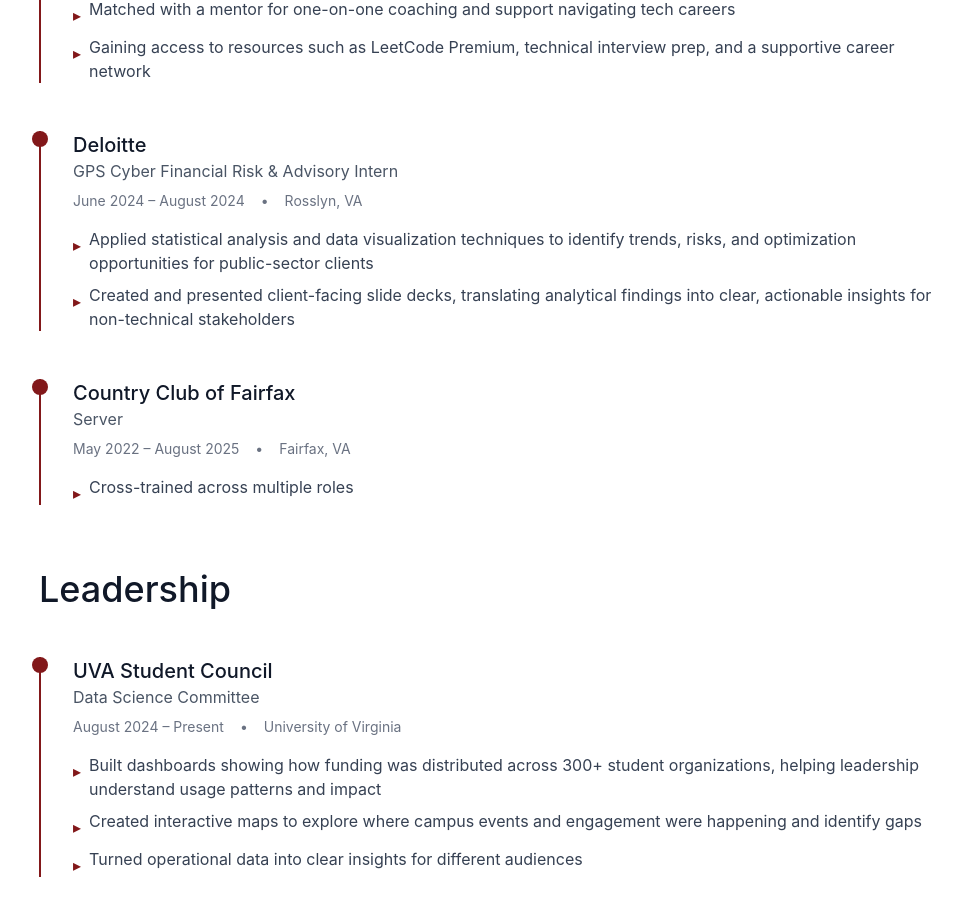
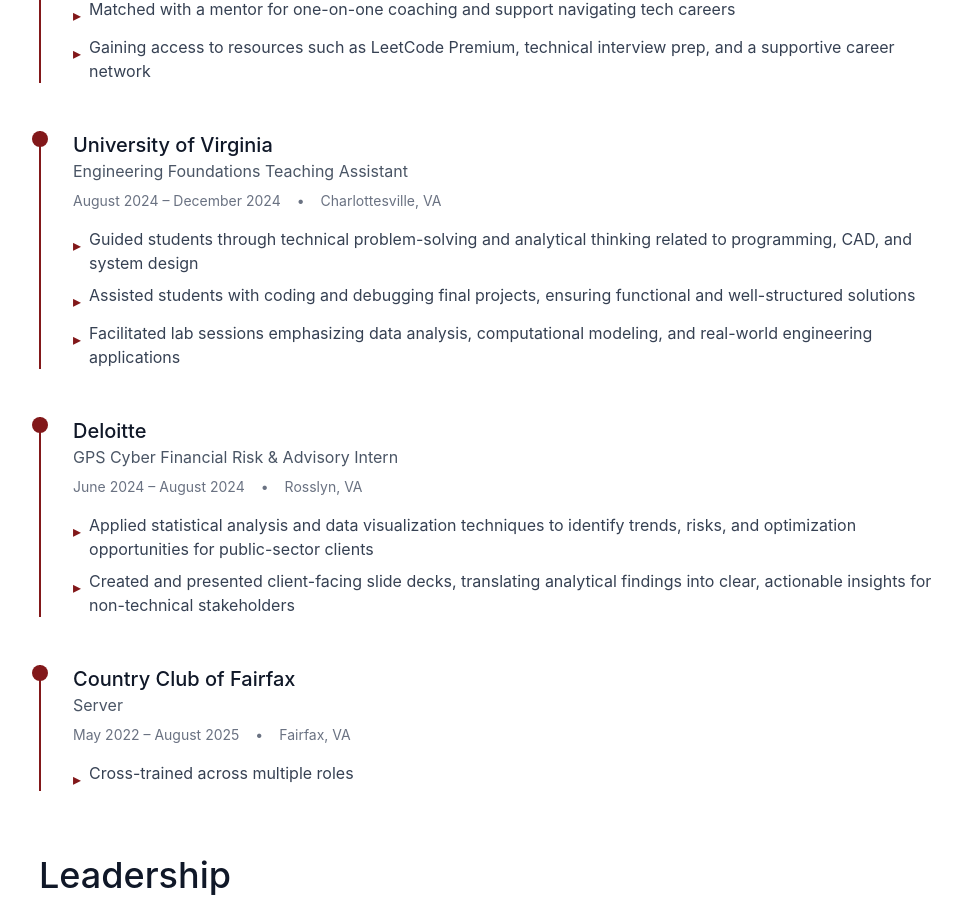
Before and after one commit to madsej/madsej.github.io, a React app: page / in a window 1280 px wide. Shown: the part 2413-3336 px from the top of the page, without its empty margins (153-1115 px from the left). Built offline with nearby package versions, Linux system fonts and the light colour scheme; the HTML template or start-up script is replaced by a standard one.

Commit message:
Add teaching assistant role at University of Virginia

```diff
--- a/src/app/components/Experience.tsx
+++ b/src/app/components/Experience.tsx
@@ -35,6 +35,17 @@
       'Gaining access to resources such as LeetCode Premium, technical interview prep, and a supportive career network'
     ]
   },
+{
+  company: 'University of Virginia',
+  location: 'Charlottesville, VA',
+  role: 'Engineering Foundations Teaching Assistant',
+  period: 'August 2024 – December 2024',
+  description: [
+    'Guided students through technical problem-solving and analytical thinking related to programming, CAD, and system design',
+    'Assisted students with coding and debugging final projects, ensuring functional and well-structured solutions',
+    'Facilitated lab sessions emphasizing data analysis, computational modeling, and real-world engineering applications'
+  ]
+},
   {
   company: 'Deloitte',
   location: 'Rosslyn, VA',
```
